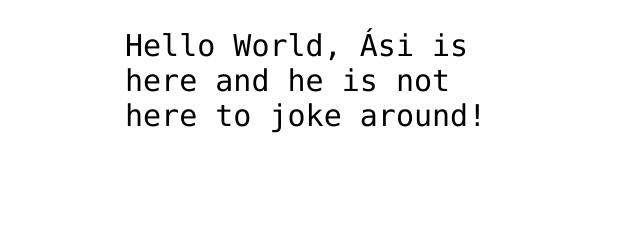
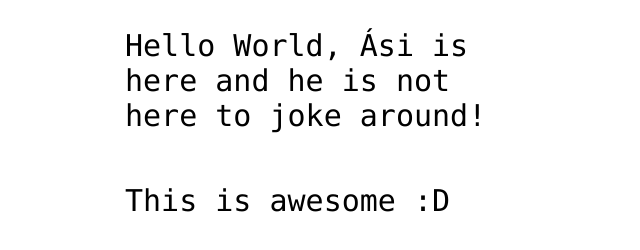
Before and after one commit to asmundur31/hello-world, a plain HTML site: page index.html in a window 1280 px wide. Shown: the part 360-610 px from the top of the page, without its empty margins (315-955 px from the left). Drawn offline with Linux system fonts and the light colour scheme.

Commit message:
added more content to the website

```diff
--- a/index.html
+++ b/index.html
@@ -15,5 +15,6 @@
     />
 
     <p>Hello World, Ási is here and he is not here to joke around!</p>
+    <p>This is awesome :D</p>
   </body>
 </html>
```
